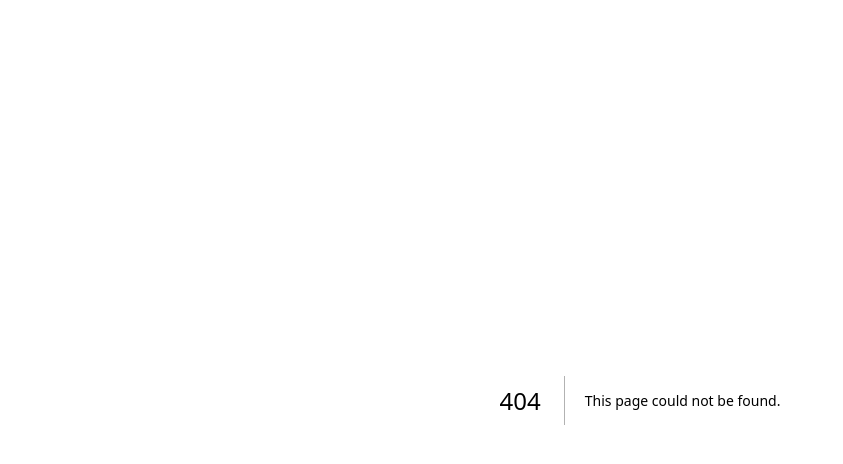
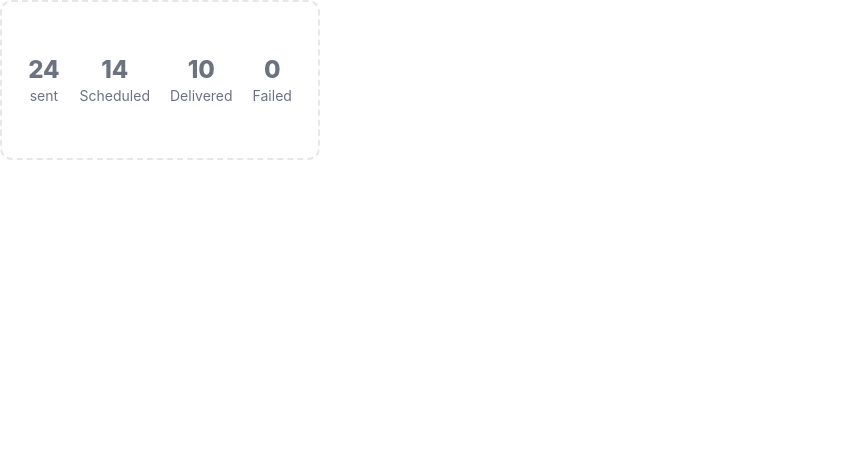
Before and after one commit to kingdanie/intime, a Next.js app: page /components/metrics in a window 1280 px wide. Before the commit this address had no page. Shown: the top 464 px of the page, without its empty margins (0-843 px from the left). Built offline with nearby package versions, Linux system fonts and the light colour scheme.

Commit message:
add metric component

```diff
--- /dev/null
+++ b/pages/components/metrics.tsx
@@ -0,0 +1,24 @@
+export default function Metrics() {
+  return (
+    <>
+      <div className="flex items-center justify-center m-0 space-x-5 p-10 h-40 text-gray-500 bg-white border-dashed border-2 rounded-xl w-80">
+        <div className="text-center ">
+          <h3 className="text-2xl  font-extrabold">24</h3>
+          <p className="text-sm">sent</p>
+        </div>
+        <div className="text-center">
+          <h3 className="text-2xl  font-extrabold">14</h3>
+          <p className="text-sm">Scheduled</p>
+        </div>
+        <div className="text-center">
+          <h3 className="text-2xl  font-extrabold">10</h3>
+          <p className="text-sm">Delivered</p>
+        </div>
+        <div className="text-center">
+          <h3 className="text-2xl  font-extrabold">0</h3>
+          <p className="text-sm">Failed</p>
+        </div>
+      </div>
+    </>
+  );
+}
```
